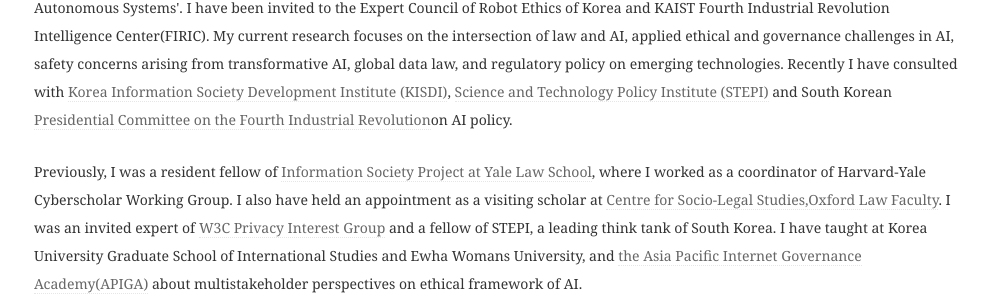
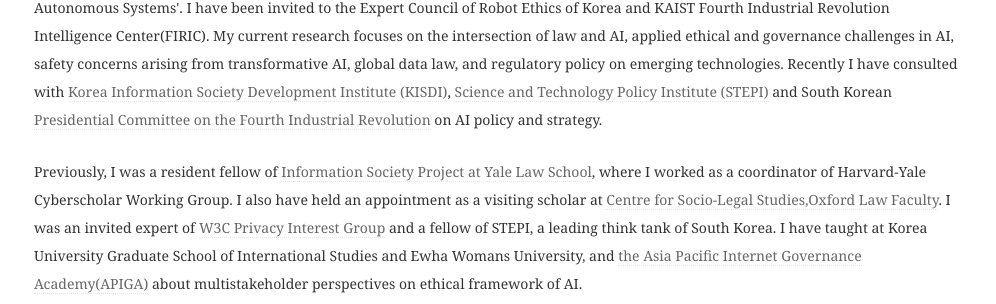
Before and after one commit to eunchangchoi/eunchangchoi.github.io, a Jekyll site: the page built from index.md, in a window 1280 px wide. Shown: the part 547-851 px from the top of the page, without its empty margins (66-1062 px from the left). Built offline with Jekyll 4.4.1, drawn with Linux system fonts in a browser that asks for light colours.

Commit message:
Update index.md

```diff
--- a/index.md
+++ b/index.md
@@ -18,7 +18,7 @@
  <a href="http://www.kyobobook.co.kr/product/detailViewKor.laf?barcode=9791130437002&orderClick=357"><img style="vertical-align:top;height:200px;width:130px;" src="images/book4.jpg"></a> <a href="http://www.kyobobook.co.kr/product/detailViewKor.laf?ejkGb=KOR&mallGb=KOR&barcode=9788964361436&orderClick=LAH&Kc="><img style="vertical-align:top;height:200px;width:130px;" src="images/book5.jpg"></a>
  <br>
  <br>
-<p>I, 최은창(崔恩彰), am a Korean legal scholar at Seoul National University Law School, and a non-resident fellow of <a href="https://thefreeinternetproject.org/"> the Free Internet Project </a>at Illinois Institute of Technology in Chicago. I have been actively participating in Law Committee of <a href="https://ethicsinaction.ieee.org/">IEEE Global Initiative on Ethics of Autonomous and Intelligent Systems</a>, and its Working Groups including P7002 'Data Privacy Process'and P7001 'Transparency of Autonomous Systems'. I have been invited to the Expert Council of Robot Ethics of Korea and KAIST Fourth Industrial Revolution Intelligence Center(FIRIC). My current research focuses on the intersection of law and AI, applied ethical and governance challenges in AI, safety concerns arising from transformative AI, global data law, and regulatory policy on emerging technologies. Recently I have consulted with <a href="https://www.kisdi.re.kr/"> Korea Information Society Development Institute (KISDI)</a>, <a href="http://www.stepi.re.kr/">Science and Technology Policy Institute (STEPI)</a> and South Korean <a href="https://www.4th-ir.go.kr"> Presidential Committee on the Fourth Industrial Revolution</a>on AI policy.
+<p>I, 최은창(崔恩彰), am a Korean legal scholar at Seoul National University Law School, and a non-resident fellow of <a href="https://thefreeinternetproject.org/"> the Free Internet Project </a>at Illinois Institute of Technology in Chicago. I have been actively participating in Law Committee of <a href="https://ethicsinaction.ieee.org/">IEEE Global Initiative on Ethics of Autonomous and Intelligent Systems</a>, and its Working Groups including P7002 'Data Privacy Process'and P7001 'Transparency of Autonomous Systems'. I have been invited to the Expert Council of Robot Ethics of Korea and KAIST Fourth Industrial Revolution Intelligence Center(FIRIC). My current research focuses on the intersection of law and AI, applied ethical and governance challenges in AI, safety concerns arising from transformative AI, global data law, and regulatory policy on emerging technologies. Recently I have consulted with <a href="https://www.kisdi.re.kr/"> Korea Information Society Development Institute (KISDI)</a>, <a href="http://www.stepi.re.kr/">Science and Technology Policy Institute (STEPI)</a> and South Korean <a href="https://www.4th-ir.go.kr"> Presidential Committee on the Fourth Industrial Revolution</a> on AI policy and strategy.
   <p> Previously, I was a resident fellow of <a href="https://https://law.yale.edu/isp"> Information Society Project at Yale Law School</a>, where I worked as a coordinator of Harvard-Yale Cyberscholar Working Group. I also have held an appointment as a visiting scholar at <a href="https://www.law.ox.ac.uk/centres-institutes/centre-socio-legal-studies"> Centre for Socio-Legal Studies,Oxford Law Faculty</a>. I was an invited expert of <a href="https://www.w3.org/2011/07/privacy-ig-charter"> W3C Privacy Interest Group</a> and a fellow of STEPI, a leading think tank of South Korea. I have taught at Korea University Graduate School of International Studies and Ewha Womans University, and <a href="https://www.icann.org/news/announcement-2-2019-05-14-en"> the Asia Pacific Internet Governance Academy(APIGA)</a> about multistakeholder perspectives on ethical framework of AI.</p>
 <p> My articles primarily addressed underlying legal, policy issues associated with computer algorithm, Internet architecture, data privacy in cloud computing, legal foundation of data ownership, and platform liability. I have authored books <i> Al Governance </i>(forthcoming) and <i>The Future of Fake News</i>(forthcoming), <i> Layered Model of Regulation</i>, and co-authored <i>AI:Power Shift and International Politicsa</i> with political scientists. I have also translated <i> The Weath of Networks</i> written by Yochai Benkler (Yale Univ Press),<i> Meme in Digital Culture,</i> and <i>Internet of Things</i> (MIT Press) into Korean. </p>
 <p> I sit on a steering committee of Korea Internet Governance Alliance(KIGA) that brings diverse stakeholders together to participate in the dialogue related to Internet policy. At the annual meeting of <a href="http://krigf.kr"> Korea Internet Governance Forum(Kr-IGF)</a>, I have organized workshops on the future of AI, ethical framework for a good AI society, transformative applications of AI  in cybersecurity, cybersecurity & encryption policy, a data governance in social media. A decade ago, college volunteers, public interest lawyers and I have launched the <a href="http://www.povertyinfo.org"> Global Poverty Public Awareness Project</a>, an information commons initiative that provides citizens with open knowledge about issues affecting global poverty, and how AI and open data facilitate sustainable global development.</p>
```
